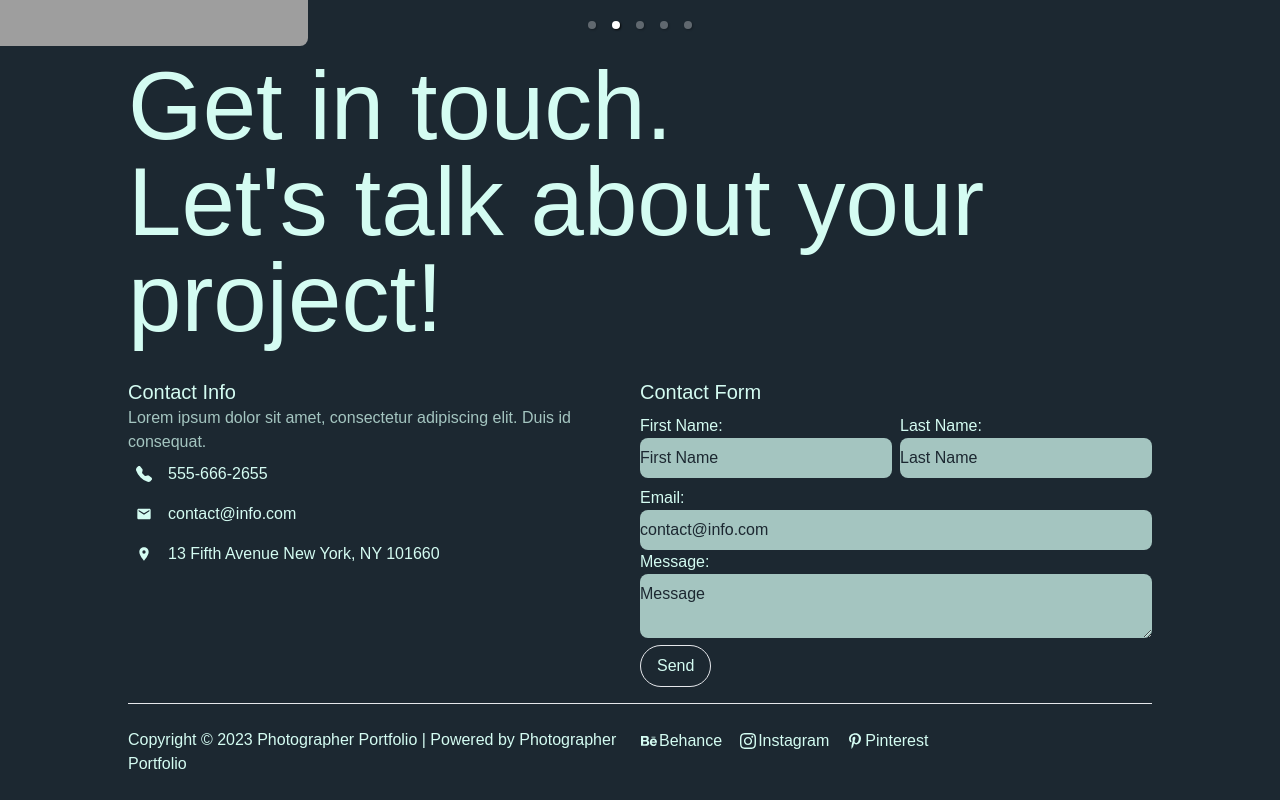
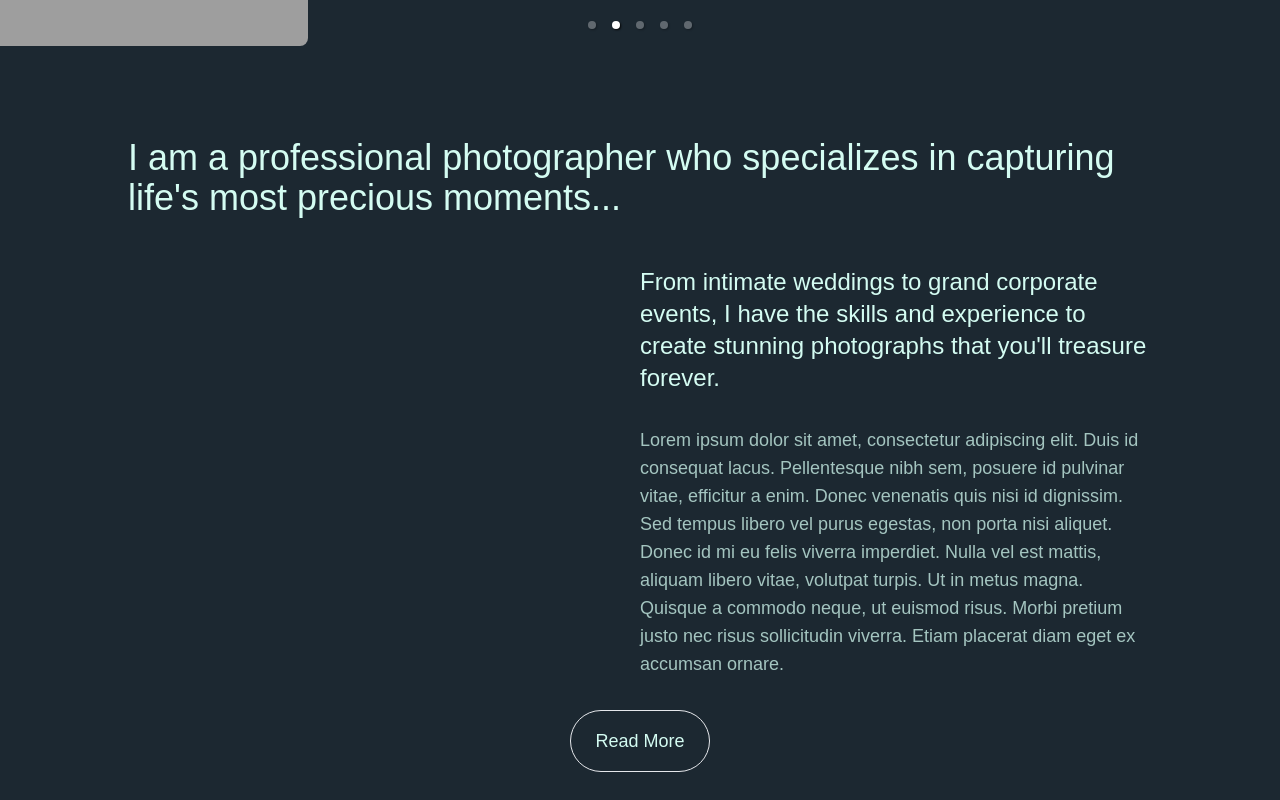
Before and after one commit to Mungai47/photographer-portfolio, a Next.js app: page / in a window 1280 px wide. Shown: the part 840-1640 px from the top of the page. Built offline with nearby package versions, Linux system fonts and the light colour scheme; grey boxes are pictures that could not be loaded; a web font is replaced by a local one.

Commit message:
Updated the Home page

```diff
--- a/app/page.js
+++ b/app/page.js
@@ -14,6 +14,24 @@ function page() {
       <div>
         <PhotoCarousel />
       </div>
+      <div className="w-4/5 mx-auto py-12 md:py-16 lg:py-20">
+        <div className="text-4xl text-center md:text-left pb-4">
+          <h2>
+            I am a professional photographer who specializes in capturing life&apos;s most precious moments...
+          </h2>
+        </div>
+        <div className="text-center md:text-left py-4 md:w-1/2 md:ml-auto">
+          <h5 className="py-4 leading-tight text-xl md:text-2xl">
+            From intimate weddings to grand corporate events, I have the skills and experience to create stunning photographs that you&apos;ll treasure forever.
+          </h5>
+          <p className="py-4 text-pale-text text-lg">
+            Lorem ipsum dolor sit amet, consectetur adipiscing elit. Duis id consequat lacus. Pellentesque nibh sem, posuere id pulvinar vitae, efficitur a enim. Donec venenatis quis nisi id dignissim. Sed tempus libero vel purus egestas, non porta nisi aliquet. Donec id mi eu felis viverra imperdiet. Nulla vel est mattis, aliquam libero vitae, volutpat turpis. Ut in metus magna. Quisque a commodo neque, ut euismod risus. Morbi pretium justo nec risus sollicitudin viverra. Etiam placerat diam eget ex accumsan ornare.
+          </p>
+        </div>
+        <div className="flex justify-center">
+          <button className="py-4 px-6 border rounded-full text-lg hover:bg-green-500 hover:text-white">Read More</button>
+        </div>
+      </div>
     </main>
   )
 }
```
